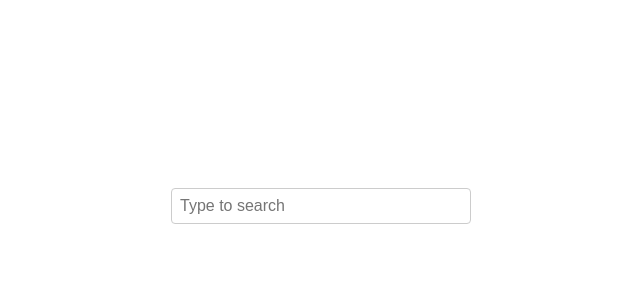
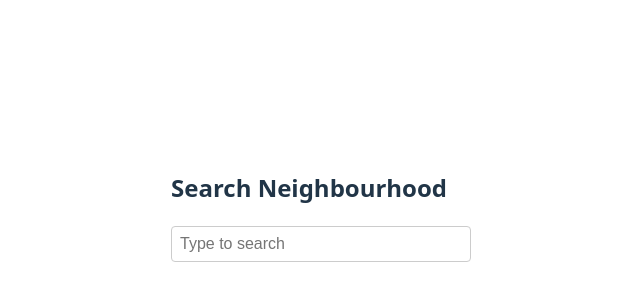
Before and after one commit to davilink92/autocomplete-kasavo, a React (Vite) app: page / in a window 1280 px wide. Shown: the part 194-494 px from the top of the page, without its empty margins (319-959 px from the left). Built offline with nearby package versions, Linux system fonts and the light colour scheme.

Commit message:
feat: add title autocomplete

```diff
--- a/src/App.tsx
+++ b/src/App.tsx
@@ -6,6 +6,7 @@ function App() {
   return (
     <>
       <div className="card">
+        <h2 style={{ textAlign: "left" }}>Search Neighbourhood</h2>
         <Autocomplete
           onSearch={fetchSuggestions}
           onSelect={(item) => console.log(item)}
```
